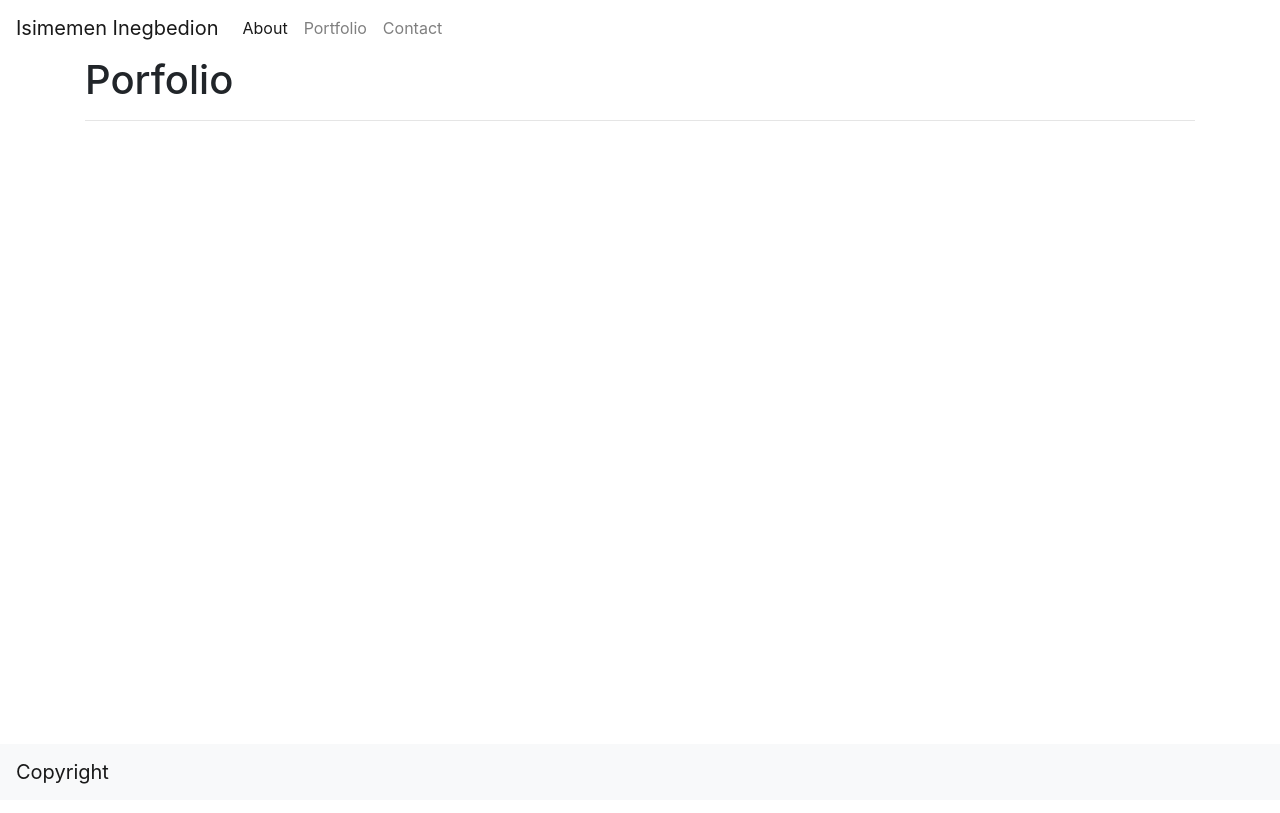
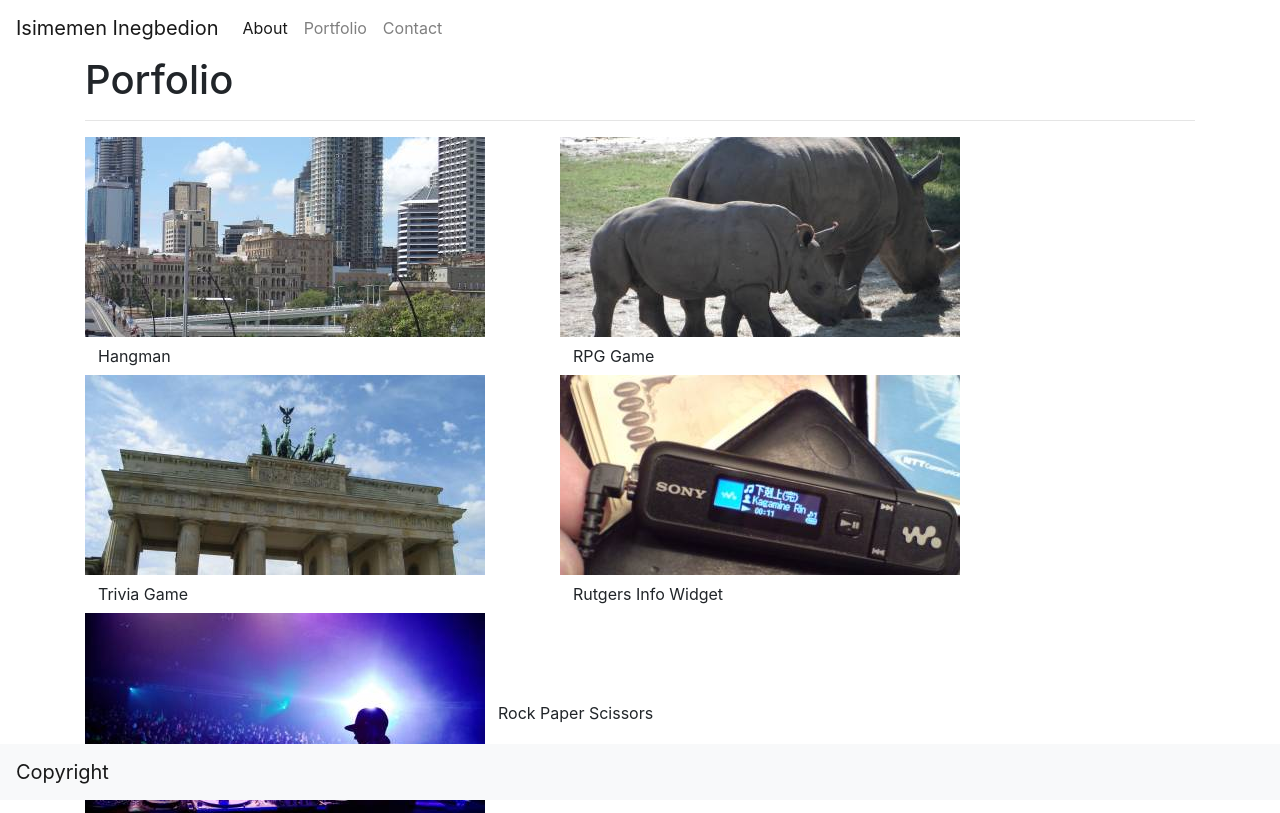
Before and after one commit to illimitableissi/Bootstrap-Portfolio, a plain HTML site: page portfolio.html in a window 1280 px wide. Drawn offline with nearby package versions, Linux system fonts and the light colour scheme.

Commit message:
Added images to portfolio.html

```diff
--- a/portfolio.html
+++ b/portfolio.html
@@ -37,11 +37,29 @@
     </div>
 <hr>
 
+<div class="row row-images">
+    <div class="col-5">
+    <img src="assets/images/placeholder1.jpg"><button class="btn">Hangman</button></div>
+    <div class="col-5">
+    <img src="assets/images/placeholder2.jpg"><button class="btn">RPG Game</button></div>
+</div>
 
+ <div class="row row-images">
+    <div class="col-5">
+    <img src="assets/images/placeholder3.jpg"><button class="btn">Trivia Game</button></div>
+    <div class="col-5">
+    <img src="assets/images/placeholder4.jpg"><button class="btn">Rutgers Info Widget</button></div>
+ </div>
+
+<div class="row row-images">
+    <div class="col">
+    <img src="assets/images/placeholder6.jpg"><button class="btn">Rock Paper Scissors</button></div>
+</div>
 
 
 
 </div>
+
 
 <footer>
         <nav class="navbar fixed-bottom navbar-light bg-light">
```
